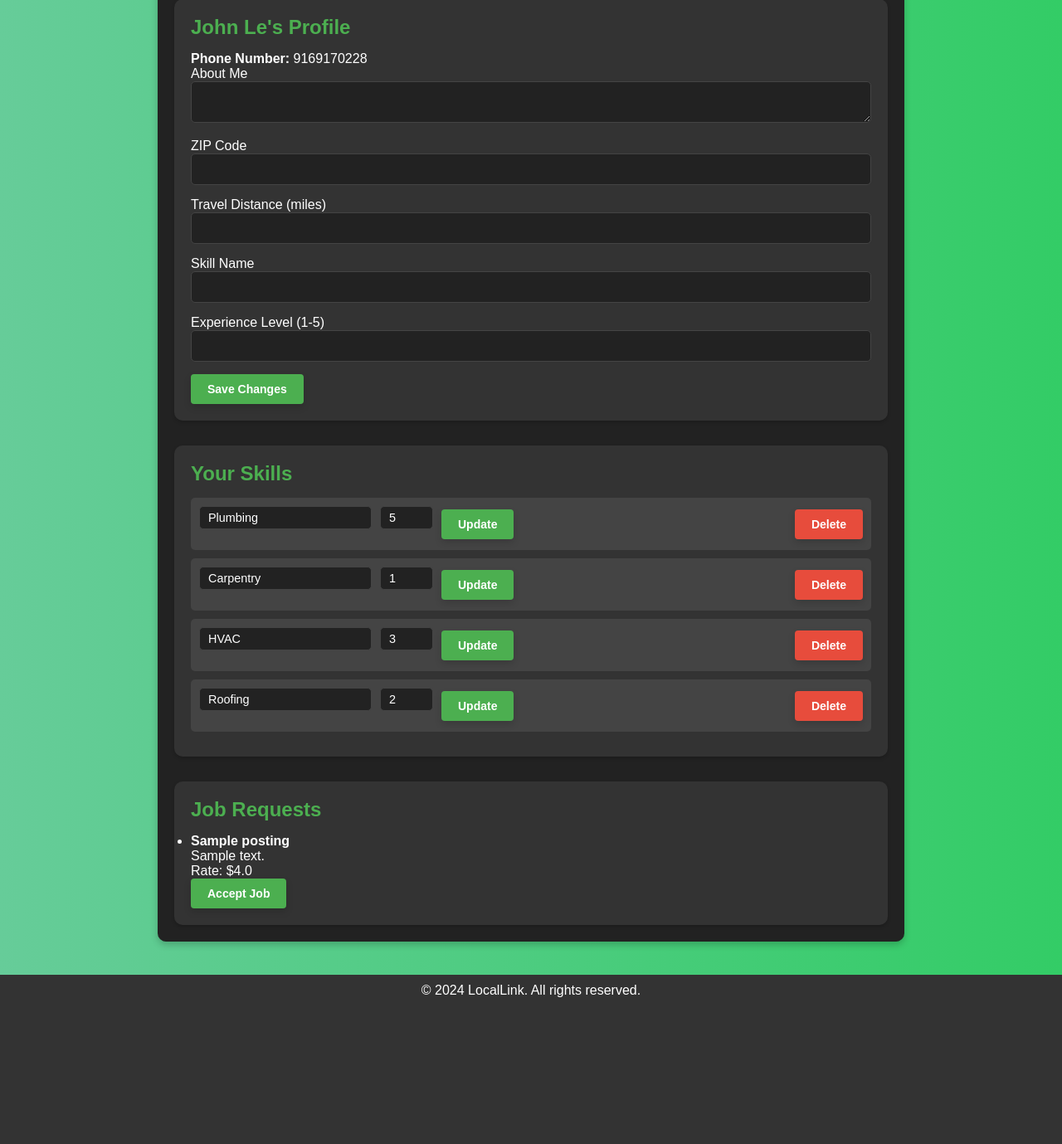
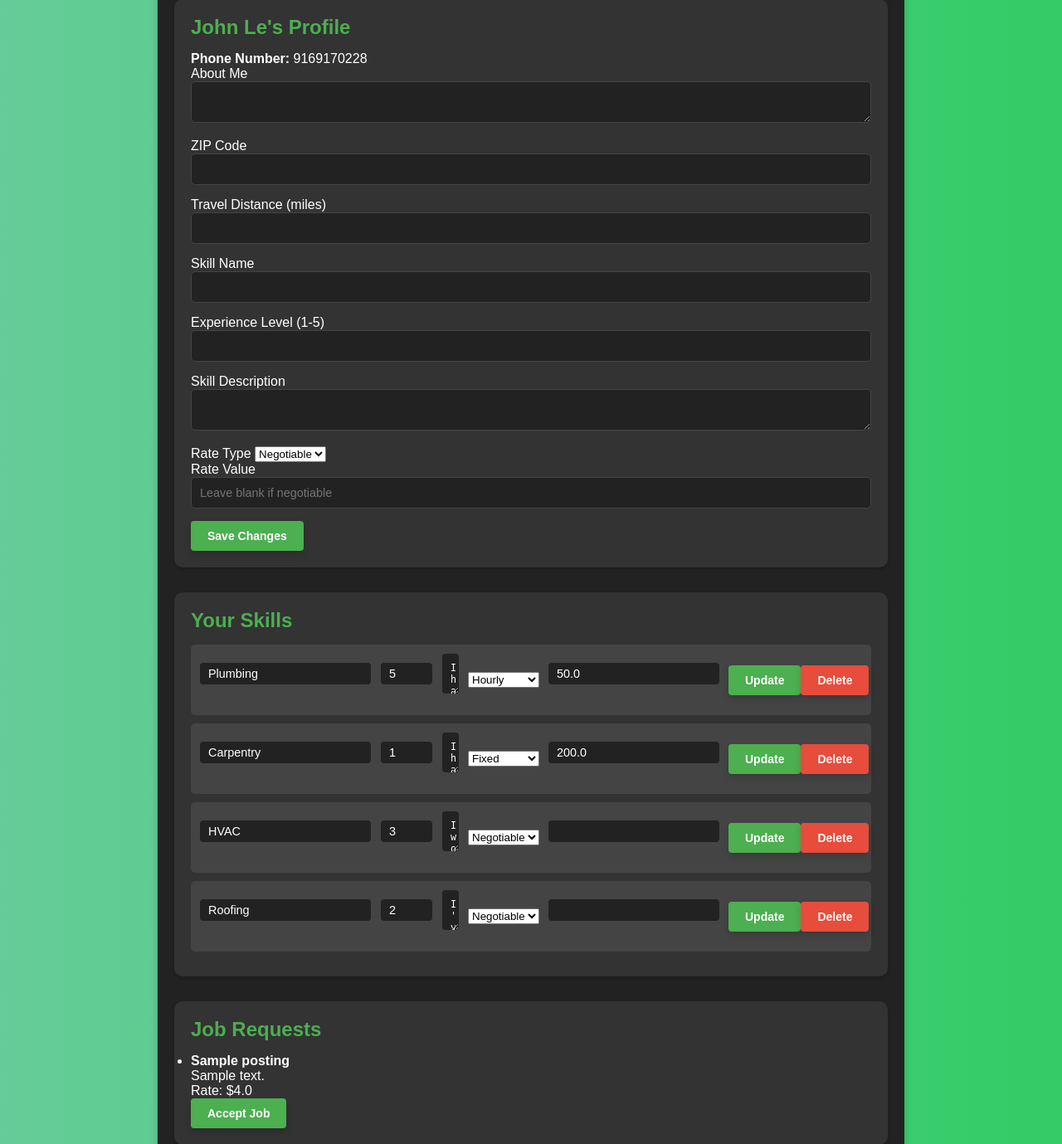
Before and after one commit to Danie1Winn/cecs343-local-services-market, a Flask app: template app/templates/worker_profile.html in a window 1280 px wide. Shown: the part 137-1516 px from the top of the page at 83% size. Before the commit the page ends 1339 px from the top, so only its background shows below. Run offline with Flask 3, Linux system fonts and the light colour scheme; the template is opened without the code that fills it: values that come from a table or form of the project are taken from there, others are empty; tables that the repository leaves empty hold one stand-in row (values such as "Sample post"); parts of the project's set-up code (start-up, migrations or seed data) failed here and were passed over.

Commit message:
Enhance Skill Features: - Fixed an issue with displaying and pre-filling `rate_type` and `rate_value` in worker profile update form. - Resolved the problem where `rate_type` and `rate_value` fields appeared blank for existing skills. - Updated HTML templates and form logic to ensure proper handling of `negotiable` rate type. - Added validation for consistent saving and rendering of skill attributes across worker profiles.

```diff
--- a/app/forms.py
+++ b/app/forms.py
@@ -1,11 +1,22 @@
 from flask_wtf import FlaskForm
-from wtforms import StringField, IntegerField, SubmitField, TextAreaField
-from wtforms.validators import DataRequired, NumberRange
+from wtforms import StringField, IntegerField, SubmitField, TextAreaField, FloatField, SelectField
+from wtforms.validators import DataRequired, NumberRange, Optional
 
 class WorkerProfileForm(FlaskForm):
     about_me = TextAreaField('About Me', validators=[DataRequired()])
     zip_code = StringField('ZIP Code', validators=[DataRequired()])
     travel_distance = IntegerField('Travel Distance (miles)', validators=[DataRequired(), NumberRange(min=1)])
-    skill_name = StringField('Skill Name')
-    experience_level = IntegerField('Experience Level (1-5)', validators=[NumberRange(min=1, max=5)])
+    skill_name = StringField('Skill Name', validators=[Optional()])
+    experience_level = IntegerField('Experience Level (1-5)', validators=[Optional(), NumberRange(min=1, max=5)])
+    description = TextAreaField('Skill Description', validators=[Optional()])
+    rate_type = SelectField(
+        'Rate Type',
+        choices=[('fixed', 'Fixed'), ('hourly', 'Hourly'), ('negotiable', 'Negotiable')],
+        default='negotiable'
+    )
+    rate_value = FloatField(
+        'Rate Value',
+        validators=[Optional(), NumberRange(min=0)],
+        render_kw={"placeholder": "Leave blank if negotiable"}
+    )
     submit = SubmitField('Save Changes')
--- a/app/models/skill.py
+++ b/app/models/skill.py
@@ -5,8 +5,11 @@ class Skill(db.Model):
 
     id = db.Column(db.Integer, primary_key=True)
     skill_name = db.Column(db.String(120), nullable=False)
-    experience_level = db.Column(db.String(120), nullable=False)
+    experience_level = db.Column(db.Integer, nullable=False)  # Changed to Integer
     worker_id = db.Column(db.Integer, db.ForeignKey('workers.id'), nullable=False)
+    description = db.Column(db.Text, default="No description provided", nullable=False)
+    rate_type = db.Column(db.String(20), default="negotiable", nullable=False)
+    rate_value = db.Column(db.Float, nullable=True)
 
     # Back reference to Worker
     worker = db.relationship('Worker', back_populates='skills')
--- a/app/templates/worker_profile.html
+++ b/app/templates/worker_profile.html
@@ -44,6 +44,18 @@
                         {{ form.experience_level.label }}
                         {{ form.experience_level() }}
                     </div>
+                    <div>
+                        {{ form.description.label }}
+                        {{ form.description() }}
+                    </div>
+                    <div>
+                        {{ form.rate_type.label }}
+                        {{ form.rate_type() }}
+                    </div>
+                    <div>
+                        {{ form.rate_value.label }}
+                        {{ form.rate_value() }}
+                    </div>
                     <button type="submit" class="button">Save Changes</button>
                 </form>
             </div>
@@ -57,6 +69,25 @@
                         <form method="POST" action="{{ url_for('worker.update_skill', skill_id=skill.id) }}" style="display: flex; gap: 10px;">
                             <input type="text" name="skill_name" value="{{ skill.skill_name }}" required>
                             <input type="number" name="experience_level" value="{{ skill.experience_level }}" min="1" max="5" required>
+                            <textarea name="description">{{ skill.description }}</textarea>
+                            <select name="rate_type" onchange="toggleRateValue(this, {{ skill.id }})">
+                                <option value="fixed" {% if skill.rate_type == "fixed" %}selected{% endif %}>Fixed</option>
+                                <option value="hourly" {% if skill.rate_type == "hourly" %}selected{% endif %}>Hourly</option>
+                                <option value="negotiable" {% if skill.rate_type == "negotiable" %}selected{% endif %}>Negotiable</option>
+                            </select>
+                            <input type="number" name="rate_value" value="{{ skill.rate_value if skill.rate_value is not none else '' }}" step="0.01" {% if skill.rate_type == "negotiable" %}disabled{% endif %}>
+
+                            <script>
+                                function toggleRateValue(select, skillId = null) {
+                                    const rateInput = skillId
+                                        ? document.getElementById(`rate_value_${skillId}`)
+                                        : document.getElementById('rate_value');
+                                    rateInput.disabled = select.value === 'negotiable';
+                                    if (rateInput.disabled) {
+                                        rateInput.value = '';
+                                    }
+                                }
+                            </script>
                             <button type="submit" class="button">Update</button>
                         </form>
                         <form method="POST" action="{{ url_for('worker.delete_skill', skill_id=skill.id) }}" style="display: inline;">
@@ -66,6 +97,15 @@
                     {% endfor %}
                 </ul>
             </div>
+
+            <script>
+                function toggleRateValue(select, skillId) {
+                    const rateInput = document.getElementById(`rate_value_${skillId}`);
+                    rateInput.disabled = select.value === 'negotiable';
+                    if (rateInput.disabled) rateInput.value = '';
+                }
+            </script>
+
 
             <!-- Display Job Requests -->
             <div class="job-requests">
```
Also changed, not shown: app/routes/worker_routes.py (+8 -4 lines), app/templates/worker_view.html (+9 -1 lines), instance/local_services.db.
